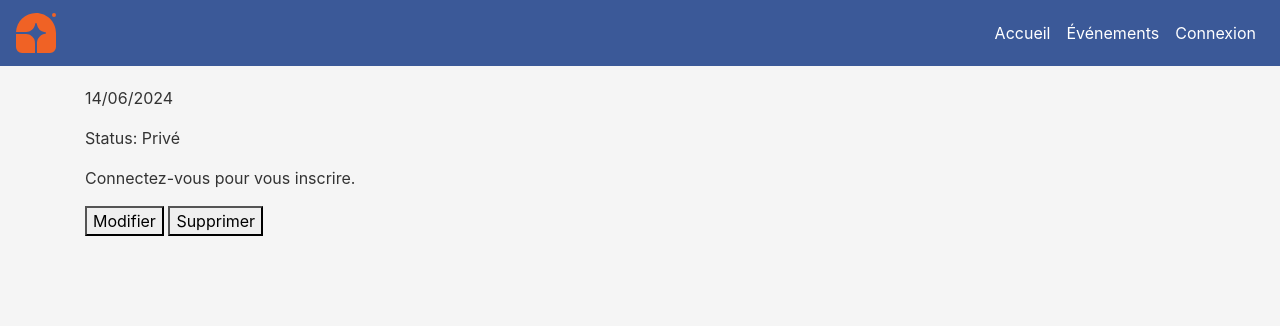
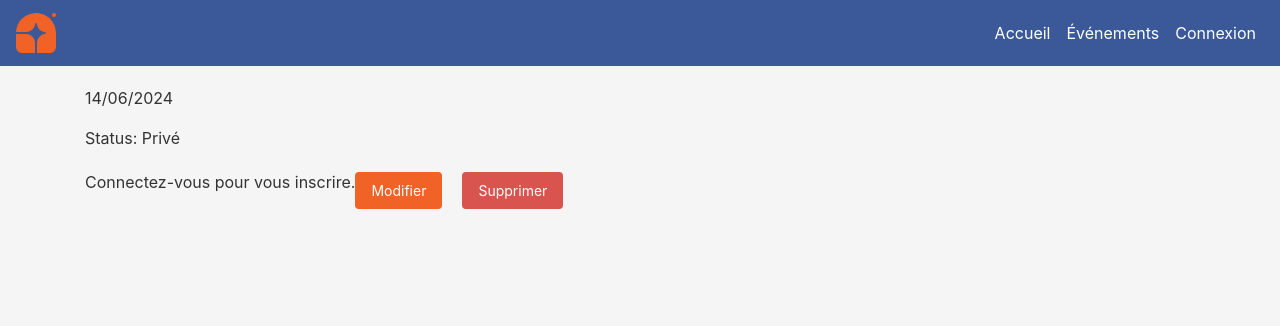
Before and after one commit to Antoine-PRN/Projet_Symfony_IUT-S6, a Symfony app: template projet_pratique/templates/event/details.html.twig in a window 1280 px wide. Shown: the top 326 px of the page. Run offline with Twig, Linux system fonts and the light colour scheme; the template is opened without the code that fills it, so the values that code supplies are empty; some libraries are stand-ins or nearby versions.

Commit message:
Modification de l'IU d'utilisateur

```diff
--- a/projet_pratique/templates/event/details.html.twig
+++ b/projet_pratique/templates/event/details.html.twig
@@ -10,26 +10,65 @@
 	<p>Status:
 		{{ event.isPublic ? 'Public' : 'Privé' }}</p>
 
+	<div class="options-box">
 		{% if app.user %}
-		{# <form action="{{ path('event_edit', {id: event.id}) }}" method="post"> #}
-		<form action"#">
-			<button type="submit" class="btn btn-primary">S'inscrire</button>
+			{# <form action="{{ path('event_register', {'id': event.id}) }}" method="post" style="margin-right: 10px;"> #}
+			<form action"#" style="margin-right: 10px;">
+				<button type="submit" class="btn primary-button">S'inscrire</button>
 			</form>
 		{% else %}
 			<p>Connectez-vous pour vous inscrire.</p>
 		{% endif %}
 
 		{% if app.user == event.creator %}
-		<a href="{{ path('event_edit', {'id': event.id}) }}">
-			<button>Modifier</button>
+			<a href="{{ path('event_edit', {'id': event.id}) }}" style="margin-right: 10px;">
+				<button class="btn update-btn">Modifier</button>
 			</a>
-		<form action="{{ path('event_delete', {id: event.id}) }}" method="post" onsubmit="return confirm('Êtes-vous sûr de vouloir supprimer cet événement ?');" style="display: inline;">
+			<form action="{{ path('event_delete', {'id': event.id}) }}" method="post" onsubmit="return confirm('Êtes-vous sûr de vouloir supprimer cet événement ?');">
 				<input type="hidden" name="_token" value="{{ csrf_token('delete' ~ event.id) }}">
-			<a href="{{ path('event_delete', {'id': event.id}) }}">
-				<button>Supprimer</button>
-			</a>
+				<button type="submit" class="btn delete-btn">Supprimer</button>
 			</form>
 		{% endif %}
+	</div>
 
+	<style>
+		.options-box {
+			display: flex;
+			justify-content: flex-start; /* Ajuster la justification selon vos préférences */
+			align-items: center;
+			margin-top: 20px; /* Espacement pour améliorer la lisibilité */
+		}
 
+		.btn {
+			padding: 8px 16px;
+			border: none;
+			cursor: pointer;
+			border-radius: 4px;
+			font-size: 14px;
+		}
+
+		.primary-button {
+			background-color: #3B5998;
+			color: #fff;
+		}
+
+		.update-btn {
+			background-color: #F06225;
+			color: #fff;
+			margin-right: 10px; /* Espacement entre les boutons */
+		}
+
+		.delete-btn {
+			background-color: #D9534F;
+			color: #fff;
+		}
+
+		.delete-btn:hover {
+			color: #fff;
+		}
+
+		.update-btn:hover {
+			color: #fff;
+		}
+	</style>
 {% endblock %}
```
Also changed, not shown: projet_pratique/templates/event/edit.html.twig (+21 -2 lines). Lines whose indentation alone changed are shown as unchanged.
